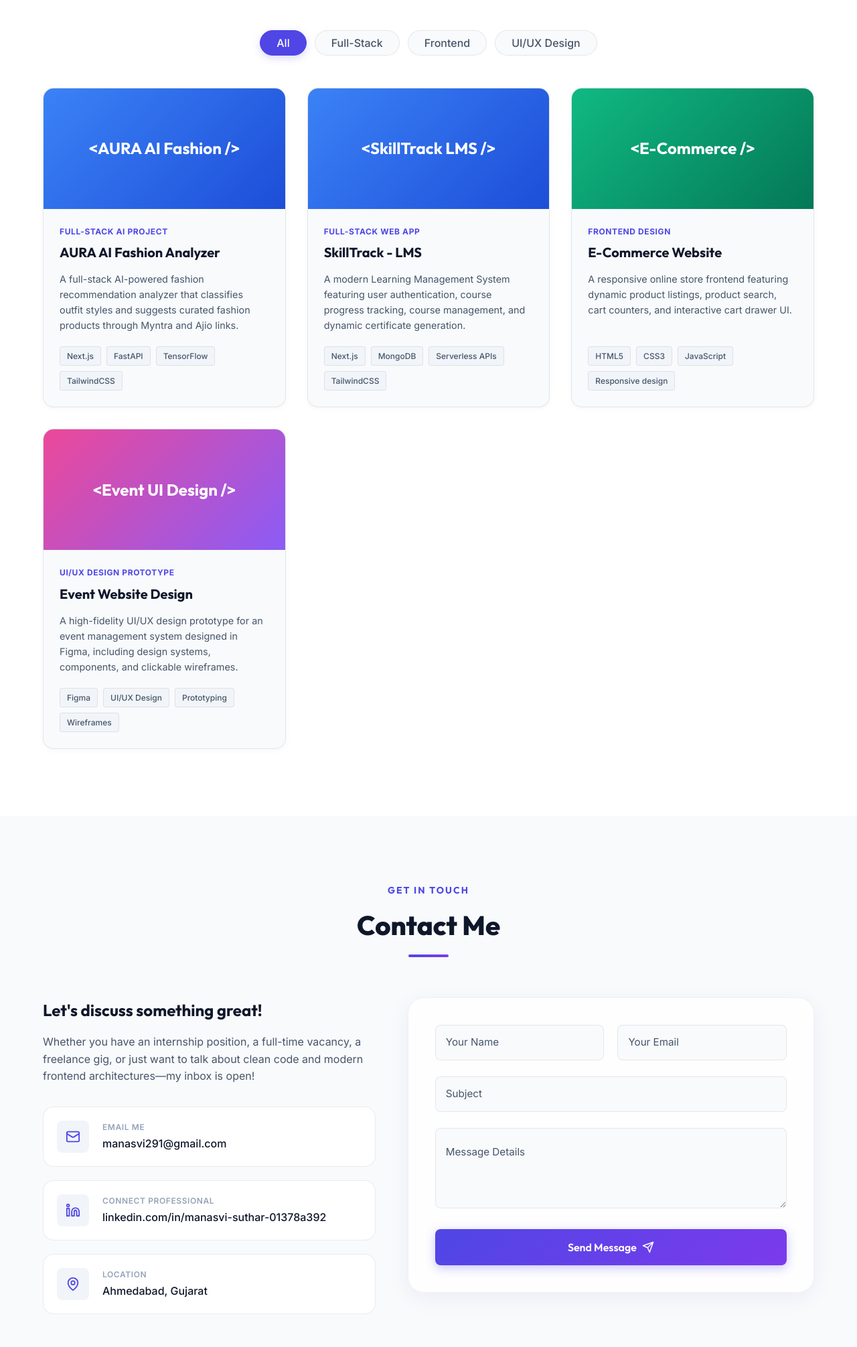
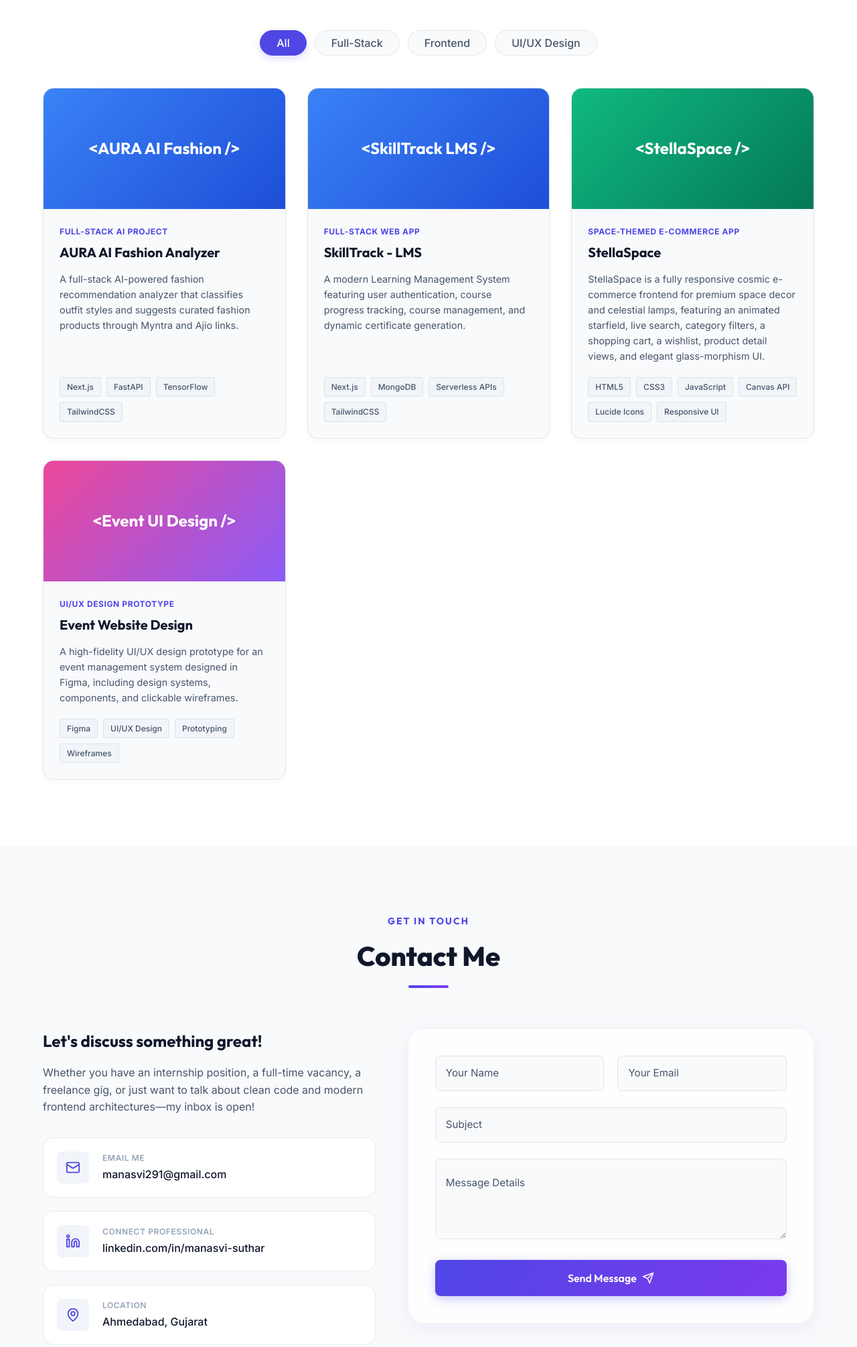
Before and after one commit to manasvi291/portfolio, a plain HTML site: page index.html in a window 1280 px wide. Shown: the part 4300-6311 px from the top of the page at 67% size. Drawn offline with Linux system fonts and the light colour scheme.

Commit message:
Update links

```diff
--- a/index.html
+++ b/index.html
@@ -61,7 +61,7 @@
                 </button>
 
                 <!-- Resume Button -->
-                <a href="Manasvi_resume.pdf" target="_blank" class="btn btn-secondary resume-btn" id="resume-download-nav">Resume</a>
+                <a href="Manasvi_Suthar_Resume.pdf" target="_blank" class="btn btn-secondary resume-btn" id="resume-download-nav">Resume</a>
 
                 <!-- Mobile Menu Toggle -->
                 <button id="mobile-menu-toggle" class="mobile-toggle" aria-label="Toggle Navigation Menu">
@@ -112,7 +112,7 @@
                                     <path d="M9 18c-4.51 2-5-2-7-2"></path>
                                 </svg>
                             </a>
-                            <a href="https://www.linkedin.com/in/manasvi-suthar-01378a392?utm_source=share_via&utm_content=profile&utm_medium=member_android" target="_blank" rel="noopener noreferrer" class="social-icon" aria-label="LinkedIn" id="social-linkedin">
+                            <a href="https://linkedin.com/in/manasvi-suthar" target="_blank" rel="noopener noreferrer" class="social-icon" aria-label="LinkedIn" id="social-linkedin">
                                 <svg xmlns="http://www.w3.org/2000/svg" viewBox="0 0 24 24" fill="none" stroke="currentColor" stroke-width="2" stroke-linecap="round" stroke-linejoin="round">
                                     <path d="M16 8a6 6 0 0 1 6 6v7h-4v-7a2 2 0 0 0-2-2 2 2 0 0 0-2 2v7h-4v-7a6 6 0 0 1 6-6z"></path>
                                     <rect width="4" height="12" x="2" y="9"></rect>
@@ -553,34 +553,43 @@
                         </div>
                     </div>
 
-                    <!-- Project Card 3: E-Commerce Website -->
+                    <!-- Project Card 3: StellaSpace E-Commerce App -->
                     <div class="project-card scroll-reveal-up" data-category="frontend">
                         <div class="project-img-wrapper">
                             <div class="project-overlay">
                                 <div class="project-links">
-                                    <a href="https://github.com" target="_blank" rel="noopener noreferrer" class="project-btn-icon" aria-label="GitHub Code">
+                                    <a href="https://github.com/manasvi291/stellaspace" target="_blank" rel="noopener noreferrer" class="project-btn-icon" aria-label="GitHub Code">
                                         <svg xmlns="http://www.w3.org/2000/svg" viewBox="0 0 24 24" fill="none" stroke="currentColor" stroke-width="2" stroke-linecap="round" stroke-linejoin="round">
                                             <path d="M15 22v-4a4.8 4.8 0 0 0-1-3.5c3 0 6-2 6-5.5.08-1.25-.27-2.48-1-3.5.28-1.15.28-2.35 0-3.5 0 0-1 0-3 1.5-2.64-.5-5.36-.5-8 0C6 2 5 2 5 2c-.3 1.15-.3 2.35 0 3.5A5.403 5.403 0 0 0 4 9c0 3.5 3 5.5 6 5.5-.39.49-.68 1.05-.85 1.65-.17.6-.22 1.23-.15 1.85v4"></path>
                                             <path d="M9 18c-4.51 2-5-2-7-2"></path>
                                         </svg>
                                     </a>
+                                    <a href="https://manasvi291.github.io/stellaspace" target="_blank" rel="noopener noreferrer" class="project-btn-icon" aria-label="View StellaSpace Live Demo">
+                                        <svg xmlns="http://www.w3.org/2000/svg" viewBox="0 0 24 24" fill="none" stroke="currentColor" stroke-width="2" stroke-linecap="round" stroke-linejoin="round">
+                                            <path d="M18 13v6a2 2 0 0 1-2 2H5a2 2 0 0 1-2-2V8a2 2 0 0 1 2-2h6"></path>
+                                            <polyline points="15 3 21 3 21 9"></polyline>
+                                            <line x1="10" y1="14" x2="21" y2="3"></line>
+                                        </svg>
+                                    </a>
                                 </div>
                             </div>
-                            <div class="project-placeholder-img img-frontend">
-                                <span>&lt;E-Commerce /&gt;</span>
+                            <div class="project-placeholder-img img-frontend img-stellaspace">
+                                <span>&lt;StellaSpace /&gt;</span>
                             </div>
                         </div>
                         <div class="project-info">
-                            <span class="project-category">Frontend Design</span>
-                            <h3 class="project-title">E-Commerce Website</h3>
+                            <span class="project-category">Space-Themed E-Commerce App</span>
+                            <h3 class="project-title">StellaSpace</h3>
                             <p class="project-description">
-                                A responsive online store frontend featuring dynamic product listings, product search, cart counters, and interactive cart drawer UI.
+                                StellaSpace is a fully responsive cosmic e-commerce frontend for premium space decor and celestial lamps, featuring an animated starfield, live search, category filters, a shopping cart, a wishlist, product detail views, and elegant glass-morphism UI.
                             </p>
                             <div class="project-tech-badges">
                                 <span>HTML5</span>
                                 <span>CSS3</span>
                                 <span>JavaScript</span>
-                                <span>Responsive design</span>
+                                <span>Canvas API</span>
+                                <span>Lucide Icons</span>
+                                <span>Responsive UI</span>
                             </div>
                         </div>
                     </div>
@@ -590,7 +599,7 @@
                         <div class="project-img-wrapper">
                             <div class="project-overlay">
                                 <div class="project-links">
-                                    <a href="https://figma.com" target="_blank" rel="noopener noreferrer" class="project-btn-icon" aria-label="Figma File">
+                                    <a href="https://www.figma.com/design/HlFspR1oVoSp7dOnqLOk7z/fiesta-event-planner?node-id=0-1&t=BPeCPa8ifowaaXUI-1" target="_blank" rel="noopener noreferrer" class="project-btn-icon" aria-label="Figma File">
                                         <svg xmlns="http://www.w3.org/2000/svg" viewBox="0 0 24 24" fill="none" stroke="currentColor" stroke-width="2" stroke-linecap="round" stroke-linejoin="round">
                                             <path d="M12 22s8-4 8-10V5l-8-3-8 3v7c0 6 8 10 8 10z"></path>
                                         </svg>
@@ -662,7 +671,7 @@
                                 </div>
                                 <div class="contact-detail-content">
                                     <span class="detail-label">Connect Professional</span>
-                                    <a href="https://www.linkedin.com/in/manasvi-suthar-01378a392?utm_source=share_via&utm_content=profile&utm_medium=member_android" target="_blank" rel="noopener noreferrer" class="detail-value" id="contact-linkedin-link">linkedin.com/in/manasvi-suthar-01378a392</a>
+                                    <a href="https://linkedin.com/in/manasvi-suthar" target="_blank" rel="noopener noreferrer" class="detail-value" id="contact-linkedin-link">linkedin.com/in/manasvi-suthar</a>
                                 </div>
                             </div>
 
```
